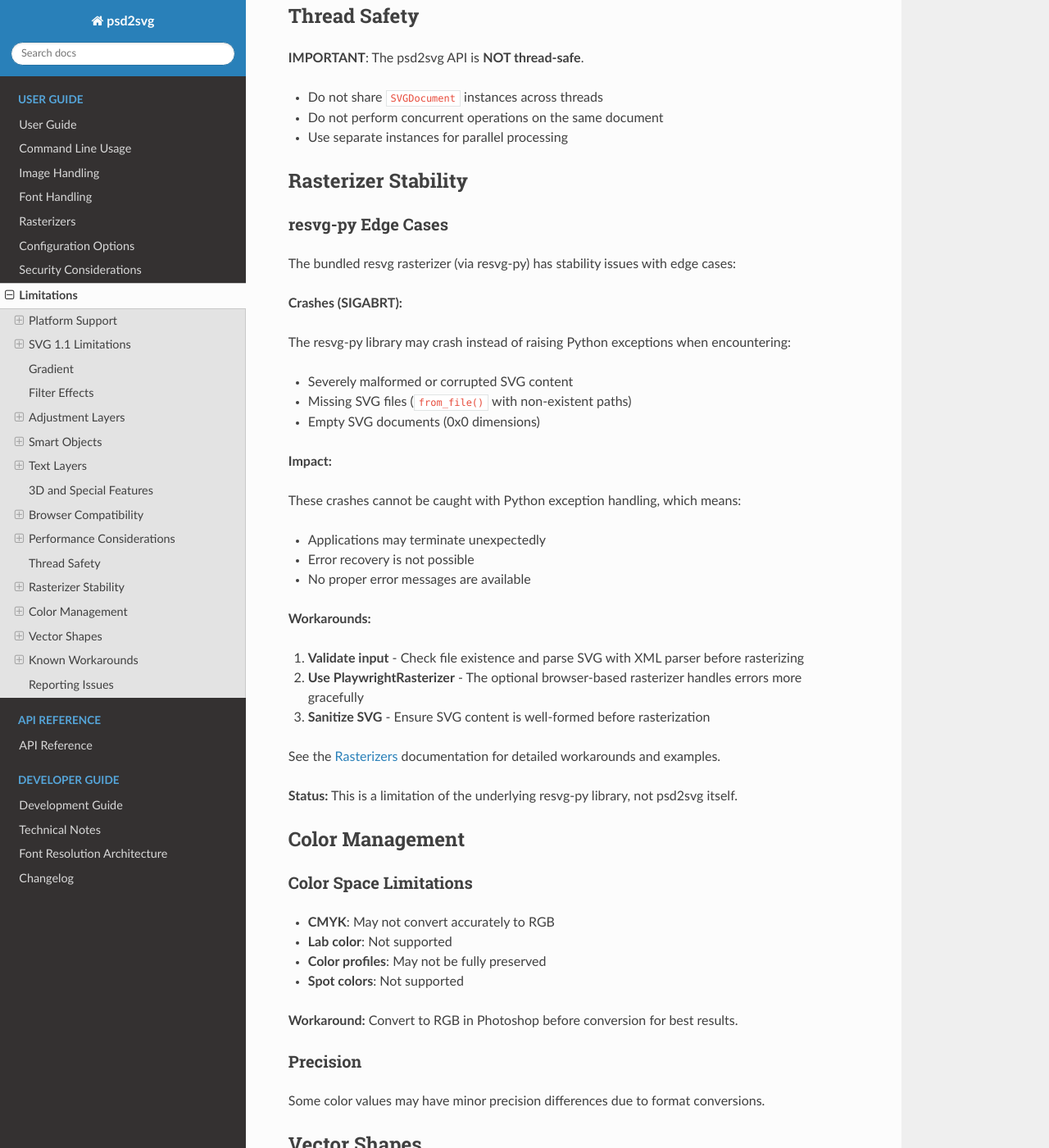
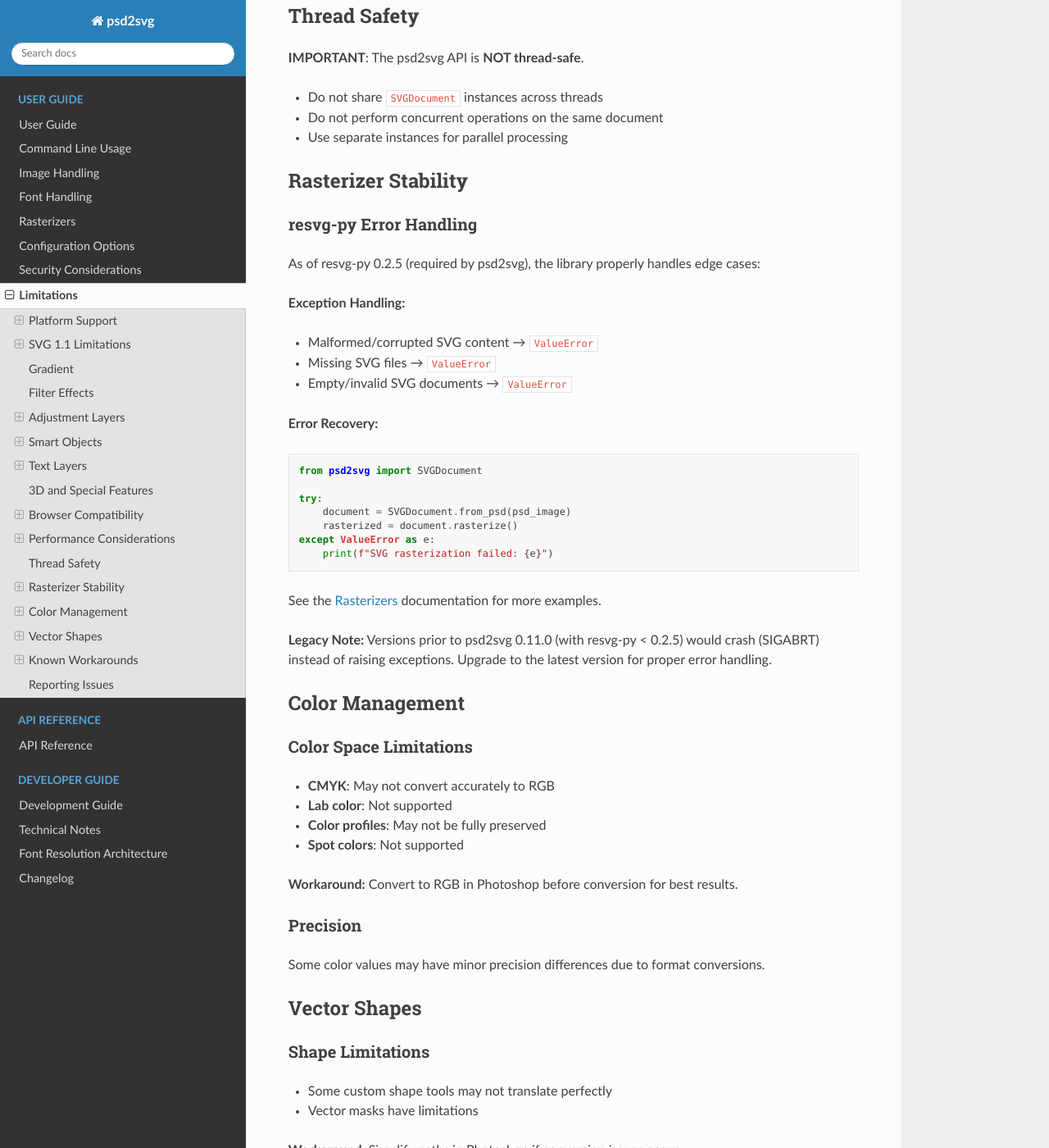
Before and after one commit to kyamagu/psd2svg, a Sphinx documentation site: the page built from docs/limitations.rst, in a window 1280 px wide and 1400 px high, scrolled down 13234 px. Shown: the whole window at 82% size. Built offline with Sphinx 7.4.7 and the Read the Docs theme 3.1.0, drawn with Linux system fonts in a browser that asks for light colours.

Commit message:
Upgrade resvg-py from 0.2.3 to 0.2.5 to fix stability issues (#255)
* Upgrade resvg-py from 0.2.3 to 0.2.5 to fix stability issues

This upgrade addresses critical stability issues where malformed SVG
content would cause process crashes (SIGABRT) instead of raising proper
Python exceptions.

Changes:
- Updated resvg-py dependency from >=0.2.3 to >=0.2.5
- Added error handling to ResvgRasterizer.from_file() and from_string()
- Added 4 new edge case tests (malformed, missing, empty, corrupted SVG)
- Updated documentation to reflect proper exception handling
- Removed crash warnings from documentation

Fixes #242

🤖 Generated with [Claude Code](https://claude.com/claude-code)

Co-Authored-By: Claude Sonnet 4.5 <noreply@anthropic.com>

* Fix CHANGELOG: Replace #XXX placeholders with actual issue number #242

🤖 Generated with [Claude Code](https://claude.com/claude-code)

Co-Authored-By: Claude Sonnet 4.5 <noreply@anthropic.com>

---------

Co-authored-by: Claude Sonnet 4.5 <noreply@anthropic.com>

```diff
--- a/docs/limitations.rst
+++ b/docs/limitations.rst
@@ -547,36 +547,33 @@ Thread Safety
 Rasterizer Stability
 ---------------------
 
-resvg-py Edge Cases
-~~~~~~~~~~~~~~~~~~~
+resvg-py Error Handling
+~~~~~~~~~~~~~~~~~~~~~~~~
 
-The bundled resvg rasterizer (via resvg-py) has stability issues with edge cases:
+As of resvg-py 0.2.5 (required by psd2svg), the library properly handles edge cases:
 
-**Crashes (SIGABRT):**
+**Exception Handling:**
 
-The resvg-py library may crash instead of raising Python exceptions when encountering:
+* Malformed/corrupted SVG content → ``ValueError``
+* Missing SVG files → ``ValueError``
+* Empty/invalid SVG documents → ``ValueError``
 
-* Severely malformed or corrupted SVG content
-* Missing SVG files (``from_file()`` with non-existent paths)
-* Empty SVG documents (0x0 dimensions)
+**Error Recovery:**
 
-**Impact:**
+.. code-block:: python
 
-These crashes cannot be caught with Python exception handling, which means:
+   from psd2svg import SVGDocument
 
-* Applications may terminate unexpectedly
-* Error recovery is not possible
-* No proper error messages are available
+   try:
+       document = SVGDocument.from_psd(psd_image)
+       rasterized = document.rasterize()
+   except ValueError as e:
+       print(f"SVG rasterization failed: {e}")
 
-**Workarounds:**
+See the :doc:`rasterizers` documentation for more examples.
 
-1. **Validate input** - Check file existence and parse SVG with XML parser before rasterizing
-2. **Use PlaywrightRasterizer** - The optional browser-based rasterizer handles errors more gracefully
-3. **Sanitize SVG** - Ensure SVG content is well-formed before rasterization
-
-See the :doc:`rasterizers` documentation for detailed workarounds and examples.
-
-**Status:** This is a limitation of the underlying resvg-py library, not psd2svg itself.
+**Legacy Note:** Versions prior to psd2svg 0.11.0 (with resvg-py < 0.2.5) would crash
+(SIGABRT) instead of raising exceptions. Upgrade to the latest version for proper error handling.
 
 Color Management
 ----------------
--- a/pyproject.toml
+++ b/pyproject.toml
@@ -29,7 +29,7 @@ dependencies = [
     "pillow",
     "numpy",
     "psd-tools>=1.12.0",
-    "resvg-py>=0.2.3",
+    "resvg-py>=0.2.5",
     "fontconfig-py>=0.4.0; sys_platform != 'win32'",
     "fonttools[woff]>=4.60.2",
 ]
```
Also changed, not shown: CHANGELOG.md (+15 -0 lines), docs/rasterizers.rst (+11 -16 lines), 3 other files.
